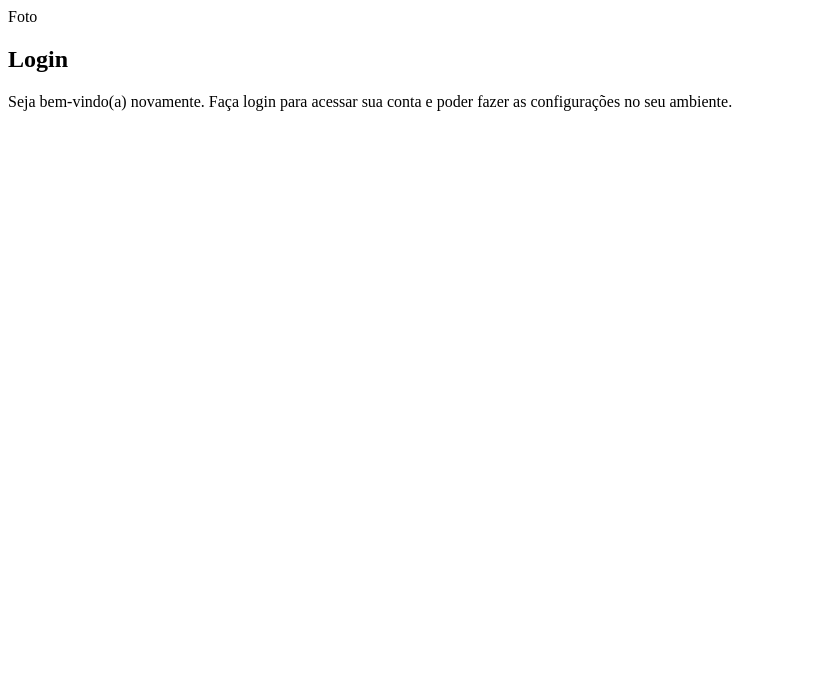
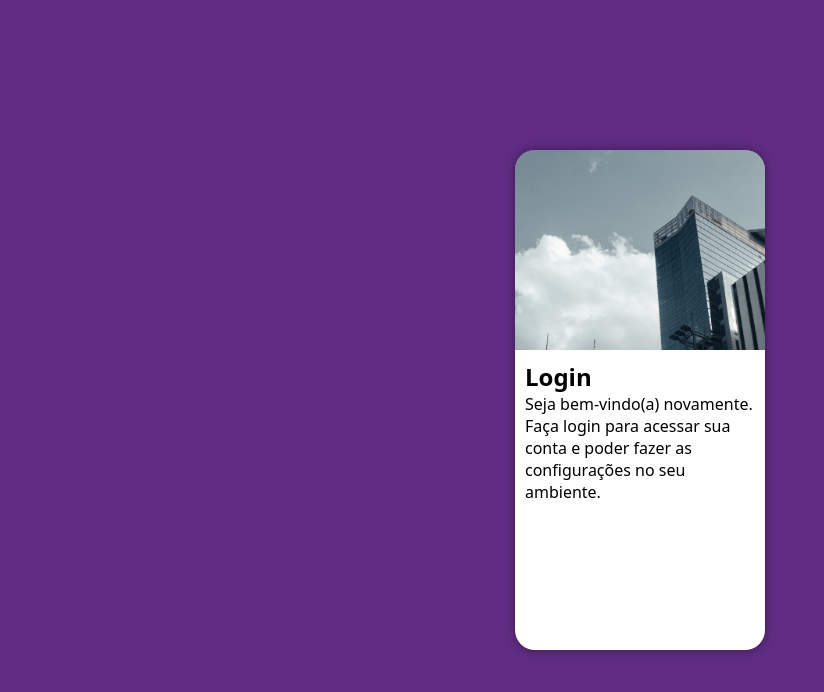
Before and after one commit to n0vaez/projeto-login, a plain HTML site: page index.html in a window 1280 px wide. Shown: the whole page, without its empty margins (0-824 px from the left). Drawn offline with Linux system fonts and the light colour scheme.

Commit message:
comitado

```diff
--- a/estilos/style.css
+++ b/estilos/style.css
@@ -6,3 +6,48 @@
     Lilas:#5f2c82
 
 */
+
+* {
+    font-family: system-ui, -apple-system, BlinkMacSystemFont, 'Segoe UI', Roboto, Oxygen, Ubuntu, Cantarell, 'Open Sans', 'Helvetica Neue', sans-serif;
+    padding: 0px;
+    margin: 0px;
+    box-sizing: border-box;
+}
+
+body, html{
+    background-color: #5f2c82 ;
+    height: 100vh;
+    width: 100vw;
+}
+
+main{
+    position: relative;
+    height: 100vh;
+    width: 100vw;
+}
+
+section#login{
+    position: absolute;
+    top: 50%;
+    left: 50%;
+    transform: translate(-50%, -50%);
+    overflow: hidden;
+
+    background-color: white;
+    width: 250px;
+    height: 500px;
+    border-radius: 20px;
+    box-shadow: 0px 0px 10px rgba(0, 0, 0, 0.418);
+}
+
+section#login > div#imagem{
+    display: block;
+    background: #5f2c82 url(../imagens/metal.jpg) no-repeat;
+    background-size: cover;
+    height: 200px;
+}
+
+section#login > div#formulario{
+    display: block;
+    padding: 10px;
+}
--- a/index.html
+++ b/index.html
@@ -11,7 +11,7 @@
     <main>
         <section id="login">
             <div id="imagem">
-                Foto
+
 
             </div>
 
```
